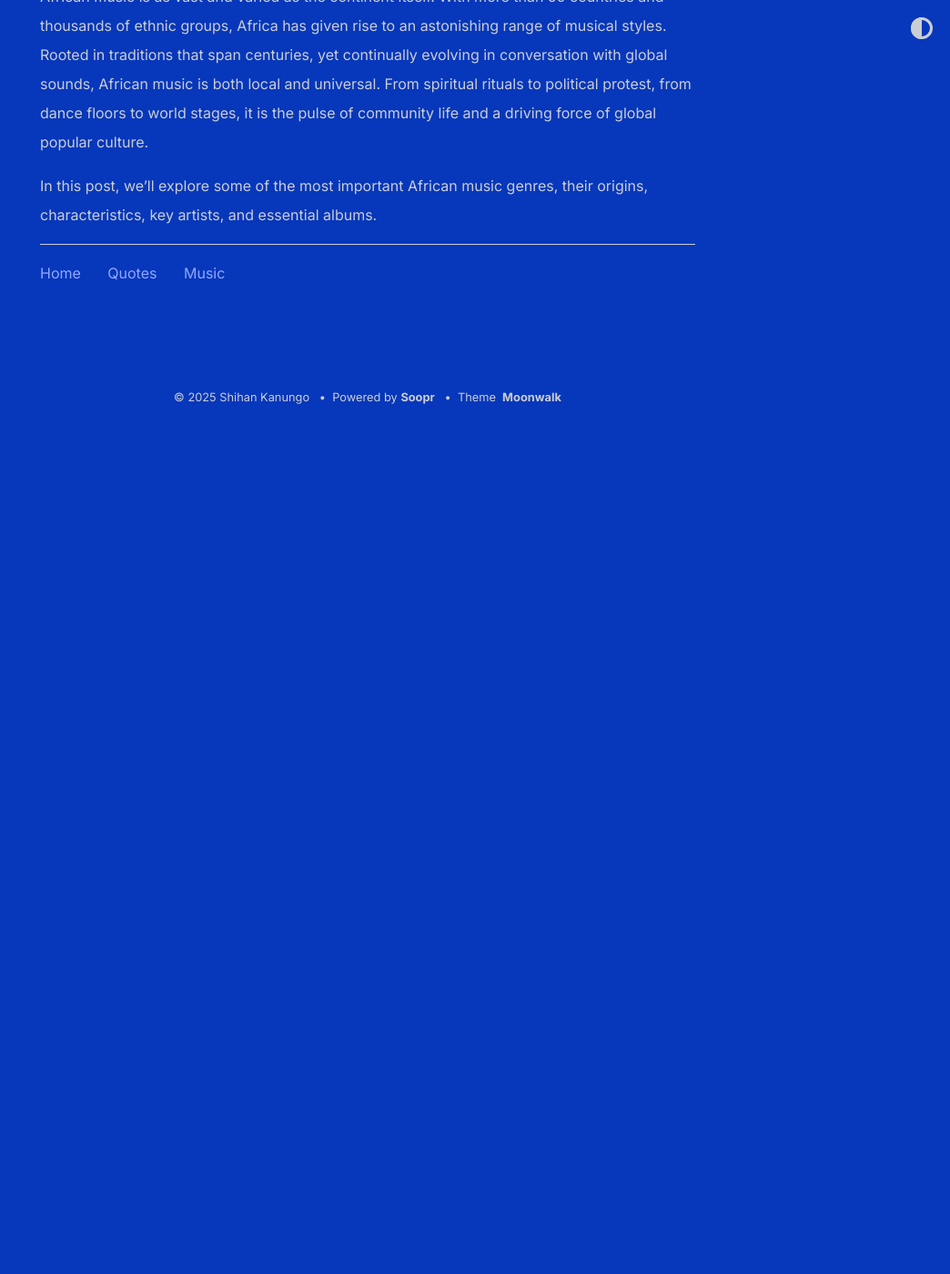
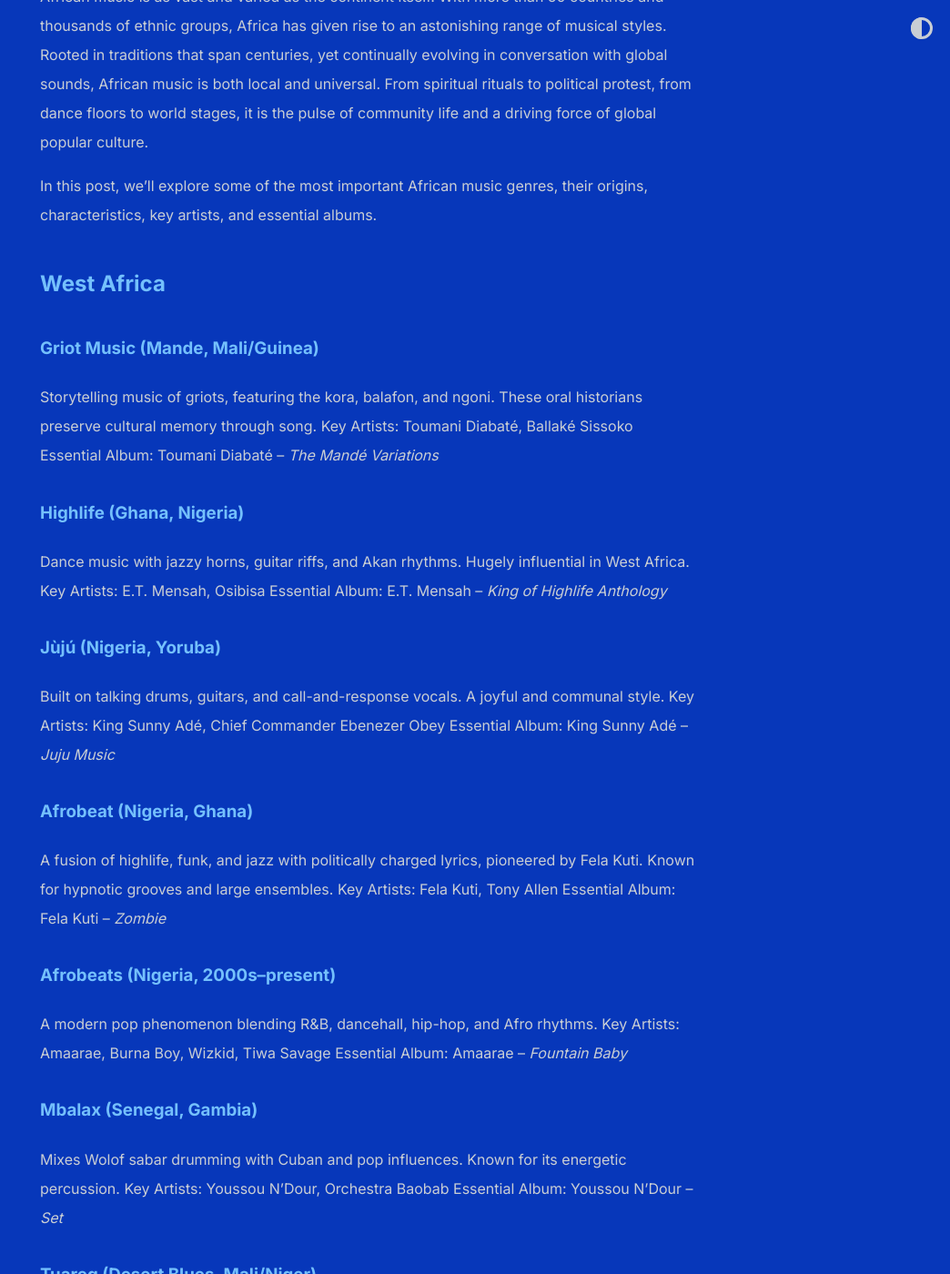
Before and after one commit to shihankanungo/shihankanungo.github.io, a Jekyll site: the page built from music-african.md, in a window 1280 px wide and 1400 px high, scrolled down 270 px. Shown: the whole window at 91% size, without its empty margins (236-1280 px from the left). Built offline with Jekyll 4.4.1, drawn with Linux system fonts in a browser that asks for light colours; before the commit the page ends 900 px from its top, so only the background shows below that; some of the changed text lies outside the part shown.

Commit message:
Update music-african.md

```diff
--- a/music-african.md
+++ b/music-african.md
@@ -7,3 +7,40 @@
 African music is as vast and varied as the continent itself. With more than 50 countries and thousands of ethnic groups, Africa has given rise to an astonishing range of musical styles. Rooted in traditions that span centuries, yet continually evolving in conversation with global sounds, African music is both local and universal. From spiritual rituals to political protest, from dance floors to world stages, it is the pulse of community life and a driving force of global popular culture.
 
 In this post, we’ll explore some of the most important African music genres, their origins, characteristics, key artists, and essential albums.
+
+## West Africa
+
+### Griot Music (Mande, Mali/Guinea)
+Storytelling music of griots, featuring the kora, balafon, and ngoni. These oral historians preserve cultural memory through song.
+Key Artists: Toumani Diabaté, Ballaké Sissoko
+Essential Album: Toumani Diabaté – _The Mandé Variations_
+
+### Highlife (Ghana, Nigeria)
+Dance music with jazzy horns, guitar riffs, and Akan rhythms. Hugely influential in West Africa.
+Key Artists: E.T. Mensah, Osibisa
+Essential Album: E.T. Mensah – _King of Highlife Anthology_
+
+### Jùjú (Nigeria, Yoruba)
+Built on talking drums, guitars, and call-and-response vocals. A joyful and communal style.
+Key Artists: King Sunny Adé, Chief Commander Ebenezer Obey
+Essential Album: King Sunny Adé – _Juju Music_
+
+### Afrobeat (Nigeria, Ghana)
+A fusion of highlife, funk, and jazz with politically charged lyrics, pioneered by Fela Kuti. Known for hypnotic grooves and large ensembles.
+Key Artists: Fela Kuti, Tony Allen
+Essential Album: Fela Kuti – _Zombie_
+
+### Afrobeats (Nigeria, 2000s–present)
+A modern pop phenomenon blending R&B, dancehall, hip-hop, and Afro rhythms.
+Key Artists: Amaarae, Burna Boy, Wizkid, Tiwa Savage
+Essential Album: Amaarae – _Fountain Baby_
+
+### Mbalax (Senegal, Gambia)
+Mixes Wolof sabar drumming with Cuban and pop influences. Known for its energetic percussion.
+Key Artists: Youssou N’Dour, Orchestra Baobab
+Essential Album: Youssou N’Dour – _Set_
+
+### Tuareg (Desert Blues, Mali/Niger)
+Bluesy, guitar-driven desert sound with themes of exile and resistance. A hallmark of Saharan nomadic culture.
+Key Artists: Tinariwen, Bombino
+Essential Album: Tinariwen – _Amassakoul_
```
